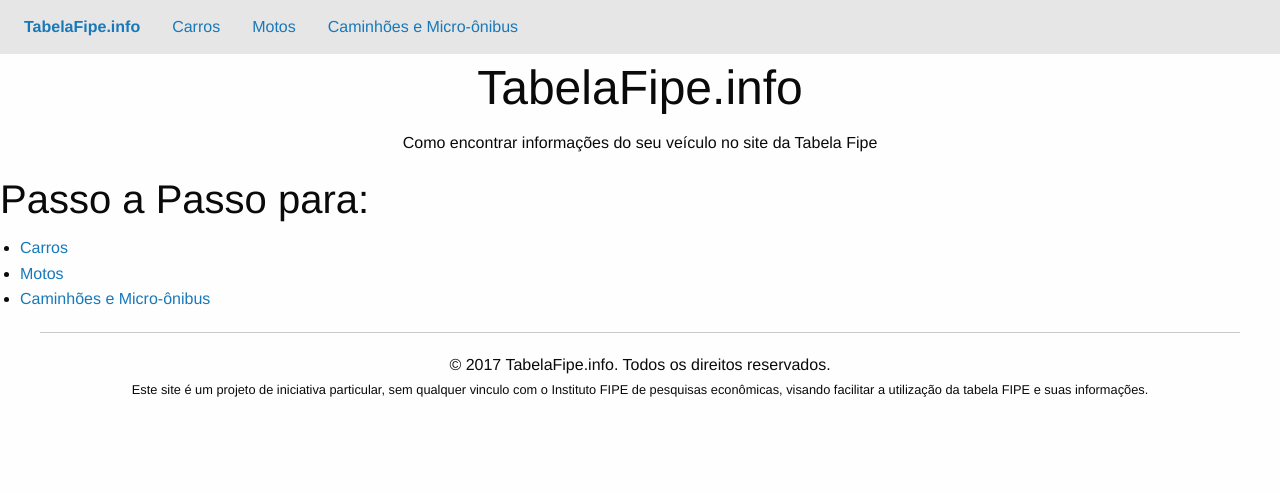
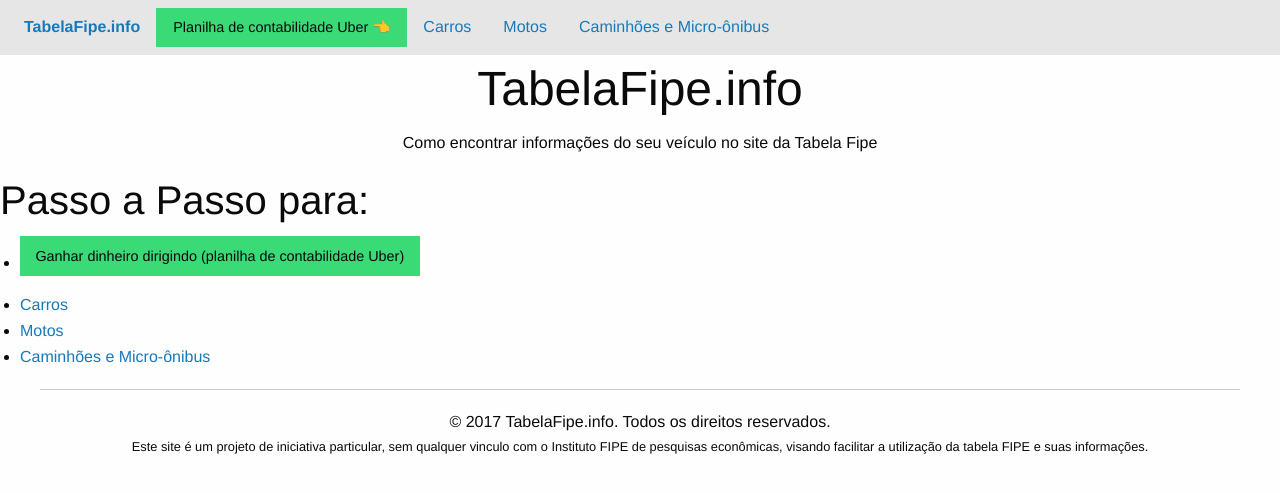
Before and after one commit to tiagoamaro/fipe-site, a Jekyll site: the page built from index.html, in a window 1280 px wide. Shown: the top 493 px of the page. Built offline with Jekyll 4.4.1, drawn with Linux system fonts in a browser that asks for light colours; nearby versions of some CDN libraries.

Commit message:
add button

```diff
--- a/_includes/top_menu.html
+++ b/_includes/top_menu.html
@@ -6,9 +6,8 @@
           <strong>TabelaFipe.info</strong>
         </a>
       </li>
-      <li>
-        <a href="/carros">Carros</a>
-      </li>
+      <li><a class="button success" href="https://go.hotmart.com/V6546133H">Planilha de contabilidade Uber 👈</a></li>
+      <li><a href="/carros">Carros</a></li>
       <li><a href="/motos">Motos</a></li>
       <li><a href="/caminhoes">Caminhões e Micro-ônibus</a></li>
     </ul>
@@ -24,9 +23,8 @@
           <strong>TabelaFipe.info</strong>
         </a>
       </li>
-      <li>
-        <a href="/carros">Carros</a>
-      </li>
+      <li><a class="button success" href="https://go.hotmart.com/V6546133H">Planilha de contabilidade Uber 👈</a></li>
+      <li><a href="/carros">Carros</a></li>
       <li><a href="/motos">Motos</a></li>
       <li><a href="/caminhoes">Caminhões e Micro-ônibus</a></li>
     </ul>
--- a/index.html
+++ b/index.html
@@ -20,6 +20,9 @@ title: Consulte Rápido o Valor do seu Veículo na Tabela Fipe
     <h2>Passo a Passo para:</h2>
     <ul>
       <li>
+        <a class="button success" href="https://go.hotmart.com/V6546133H">Ganhar dinheiro dirigindo (planilha de contabilidade Uber)</a>
+      </li>
+      <li>
         <a href="/carros">Carros</a>
       </li>
       <li>
```
